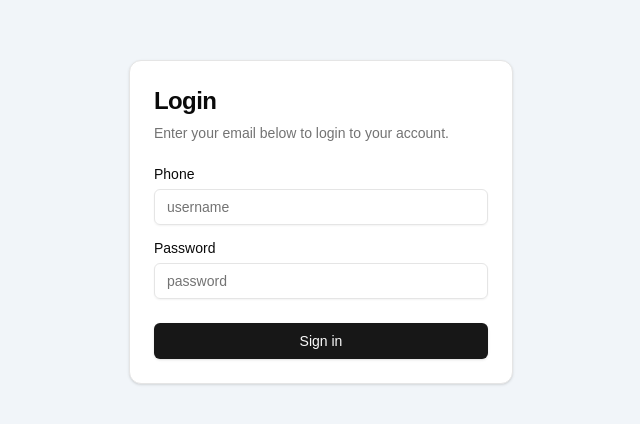
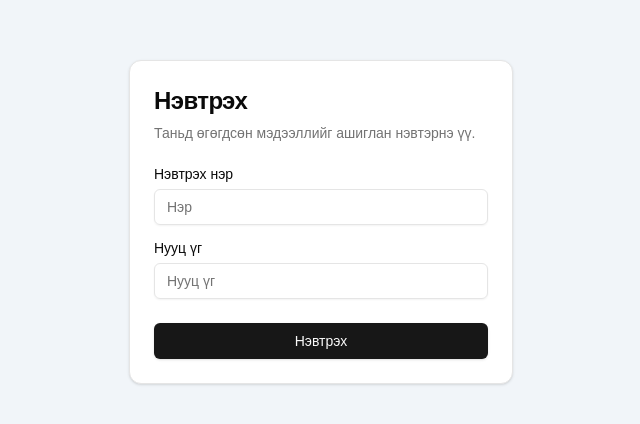
Before and after one commit to fw-amgaa/law-test, a Next.js app: page /login in a window 1280 px wide. Shown: the part 178-602 px from the top of the page, without its empty margins (319-959 px from the left). Built offline with nearby package versions, Linux system fonts and the light colour scheme.

Commit message:
Fixed sign in

```diff
--- a/app/(auth)/login/login.tsx
+++ b/app/(auth)/login/login.tsx
@@ -47,31 +47,28 @@ export default function Login() {
   return (
     <Card className="w-full max-w-sm">
       <CardHeader>
-        <CardTitle className="text-2xl">Login</CardTitle>
+        <CardTitle className="text-2xl">Нэвтрэх</CardTitle>
         <CardDescription>
-          Enter your email below to login to your account.
+          Таньд өгөгдсөн мэдээллийг ашиглан нэвтэрнэ үү.
         </CardDescription>
       </CardHeader>
       <CardContent className="grid gap-4">
         <div className="grid gap-2">
-          <Label htmlFor="email">Phone</Label>
-          <Input
-            onChange={(e) => setPhone(e.target.value)}
-            placeholder="username"
-          />
+          <Label htmlFor="email">Нэвтрэх нэр</Label>
+          <Input onChange={(e) => setPhone(e.target.value)} placeholder="Нэр" />
         </div>
         <div className="grid gap-2">
-          <Label htmlFor="password">Password</Label>
+          <Label htmlFor="password">Нууц үг</Label>
           <Input
             type="password"
             onChange={(e) => setPassword(e.target.value)}
-            placeholder="password"
+            placeholder="Нууц үг"
           />
         </div>
       </CardContent>
       <CardFooter>
         <Button disabled={loading} onClick={onClickLogin} className="w-full">
-          {loading ? <Spinner /> : "Sign in"}
+          {loading ? <Spinner /> : "Нэвтрэх"}
         </Button>
       </CardFooter>
     </Card>
```
